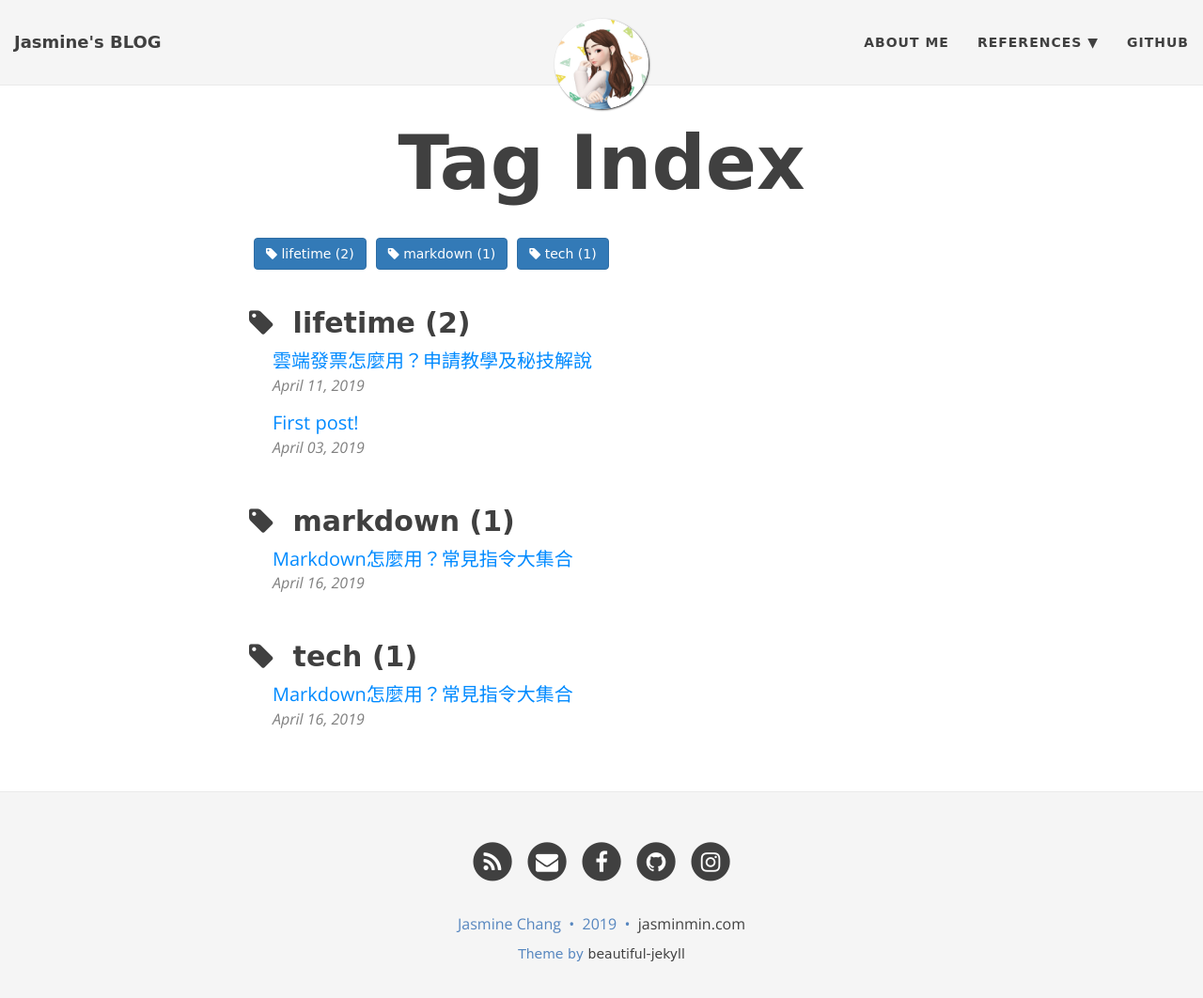
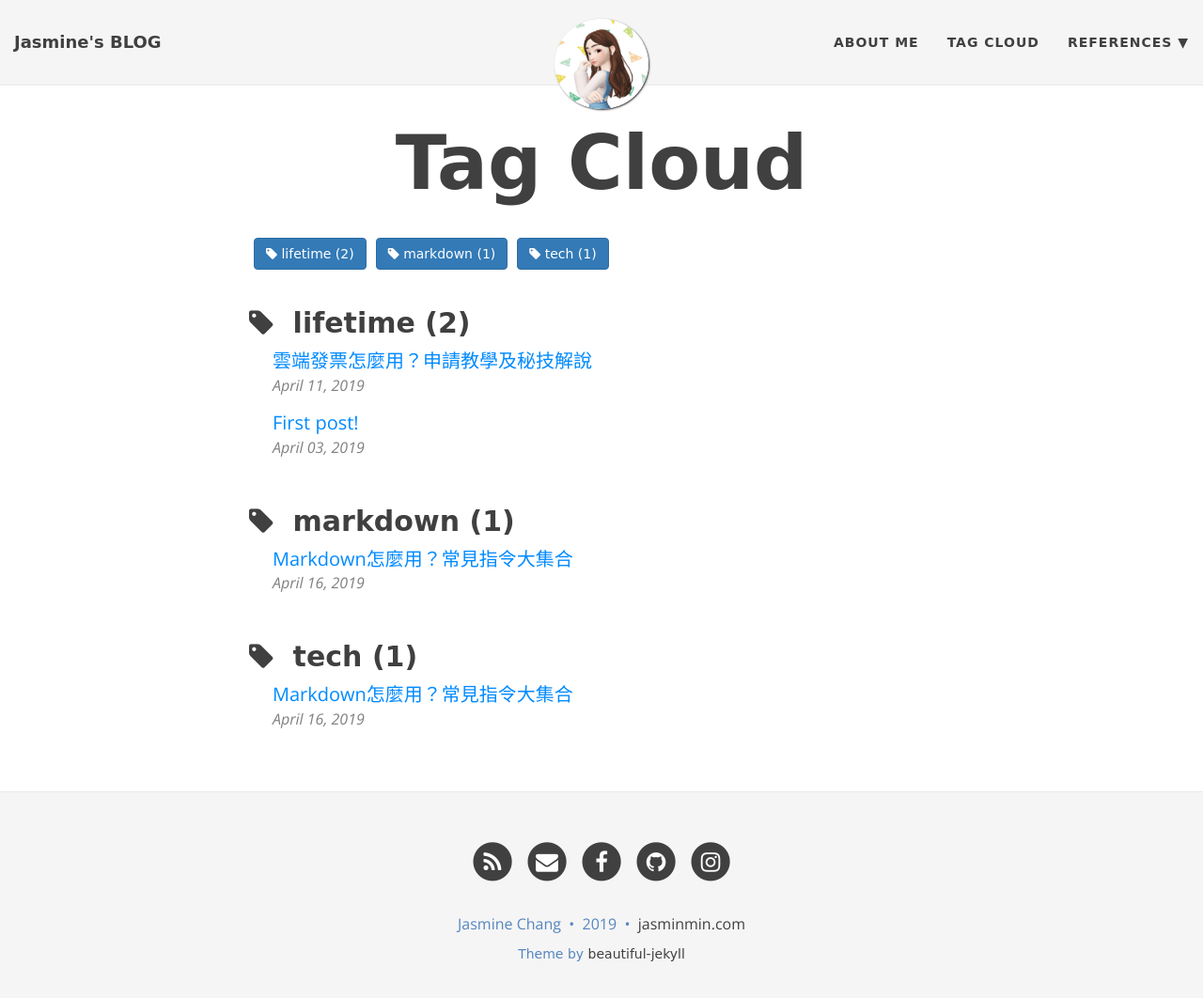
Before and after one commit to Jasminmin/jasminmin.github.io, a Jekyll site: the page built from tags.html, in a window 1280 px wide and 1076 px high. Shown: the top 1062 px of the window at 94% size. Built offline with Jekyll 4.4.1, drawn with Linux system fonts in a browser that asks for light colours; nearby versions of some CDN libraries.

```diff
--- a/_config.yml
+++ b/_config.yml
@@ -24,11 +24,11 @@ description: Technology , ArtDesign , DailyLife !
 # List of links in the navigation bar
 navbar-links:
   About Me: "aboutme"
+  Tag Cloud: "https://jasminmin.com/tags/#"
   References:
     - Jekyll: "http://deanattali.com/beautiful-jekyll/"
     - TechNews: "https://technews.tw"
     - iThome: "https://www.ithome.com.tw"
-  Github: "https://github.com/Jasminmin?tab=repositories"
 
 # Image to show in the navigation bar - image must be a square (width = height)
 # Remove this parameter if you don't want an image in the navbar
--- a/_layouts/base.html
+++ b/_layouts/base.html
@@ -18,7 +18,7 @@ common-js:
 <html lang="zh-Hant-TW">
   <!-- Beautiful Jekyll | MIT license | Copyright Dean Attali 2016 -->
   {% include head.html %}
-  <link rel='shortcut icon' type='image/x-icon' href='/img/favicon.ico' />
+  <link rel='shortcut icon' type='image/x-icon' href='/img/favicon.png' />
   <body>
 
     {% include gtm_body.html %}
--- a/tags.html
+++ b/tags.html
@@ -1,6 +1,6 @@
 ---
 layout: page
-title: 'Tag Index'
+title: 'Tag Cloud'
 ---
 
 {%- capture site_tags -%}
```
Also changed, not shown: aboutme.md (+2 -1 lines), img/favicon.png (added), 10 other files.
